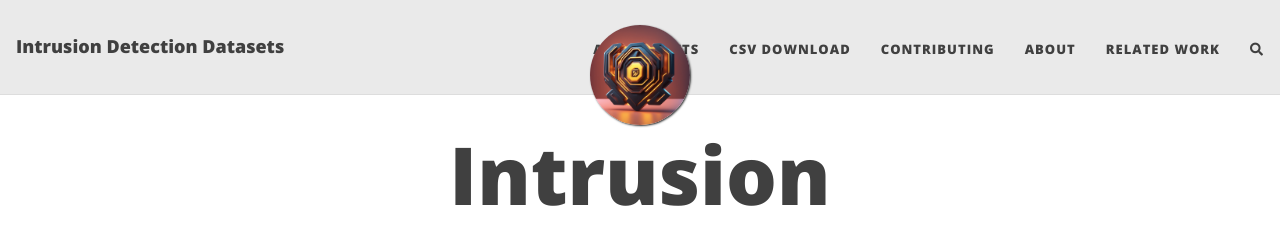
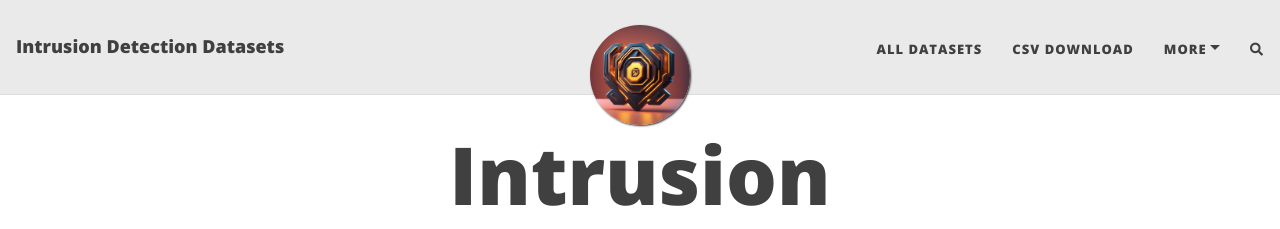
Before and after one commit to fkie-cad/COMIDDS, a Jekyll site: the page built from index.html, in a window 1280 px wide. Shown: the top 229 px of the page. Built offline with Jekyll 4.4.1, drawn with Linux system fonts in a browser that asks for light colours; nearby versions of some CDN libraries; the list of posts is cut into pages by our own code; comment, search, counter and statistics services are not loaded; some of the changed lines change nothing that is shown.

Commit message:
Use submenus to prevent overlap with avatar

```diff
--- a/_config.yml
+++ b/_config.yml
@@ -22,9 +22,10 @@ author: Fraunhofer FKIE, Philipp Bönninghausen
 navbar-links:
   All Datasets: "content/all_datasets"
   CSV Download: "content/csv_download"
-  Contributing: "content/contributing"
-  About: "content/about"
-  Related Work: "content/related_work"
+  More:
+    - Contributing: "content/contributing"
+    - Related Work: "content/related_work"
+    - About: "content/about"
 #  Author's home: "https://deanattali.com"
 
 ################
@@ -119,7 +120,7 @@ edit_page_button: true
 # Allow sub-menu items (second-level navigation menu items) to be longer than the top-level menu
 # If this setting is off, then long sub-menu words might get cut off
 # See https://github.com/daattali/beautiful-jekyll/issues/765 to understand the issue this setting can solve
-navbar-var-length: false
+navbar-var-length: true
 
 # The keywords to associate with your website, for SEO purposes
 keywords: "datasets,collection,cybersecurity,IDS"
```
